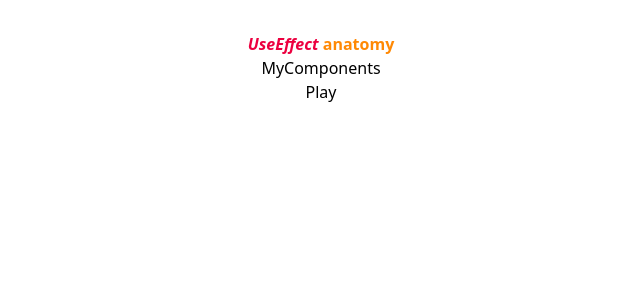
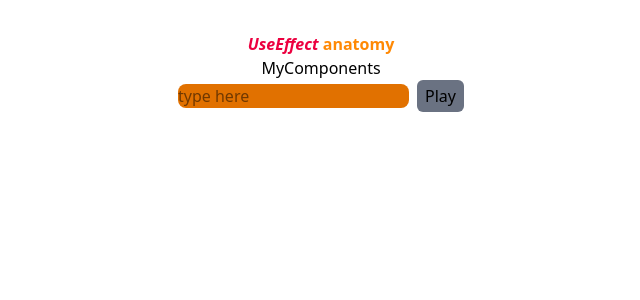
Before and after one commit to mehedihasanshohan/useEffect-anatomy, a React (Vite) app: page / in a window 1280 px wide. Shown: the top 300 px of the page, without its empty margins (319-959 px from the left). Built offline with nearby package versions, Linux system fonts and the light colour scheme; grey boxes are pictures that could not be loaded.

Commit message:
Specify the Effect dependencies

```diff
--- a/src/compponents/videoplayer/VideoApp.jsx
+++ b/src/compponents/videoplayer/VideoApp.jsx
@@ -4,9 +4,17 @@ import VideoPlayer from "./VideoPlayer";
 
 export default function VideoApp() {
   const [isPlaying, setIsPlaying] = useState(false);
+  const [text, setText] = useState('');
+
   return (
     <>
+      <input
+          className="border-black bg-amber-600 rounded-lg mr-2 "
+          placeholder="type here"
+          value={text}
+          onChange={e => setText(e.target.value)} />
       <button
+          className="bg-gray-500 text-black-500 rounded-md px-2 py-1"
           onClick={() =>
           setIsPlaying(!isPlaying)}>
         {isPlaying ? 'Pause' : 'Play'}
--- a/src/compponents/videoplayer/VideoPlayer.jsx
+++ b/src/compponents/videoplayer/VideoPlayer.jsx
@@ -5,8 +5,10 @@ export default function VideoPlayer({ src, isPlaying }) {
 
   useEffect(() => {
     if (isPlaying) {
+      console.log('Calling video.play()');
       ref.current.play();
     } else {
+      console.log('Calling video.pause()');
       ref.current.pause();
     }
   });
```
